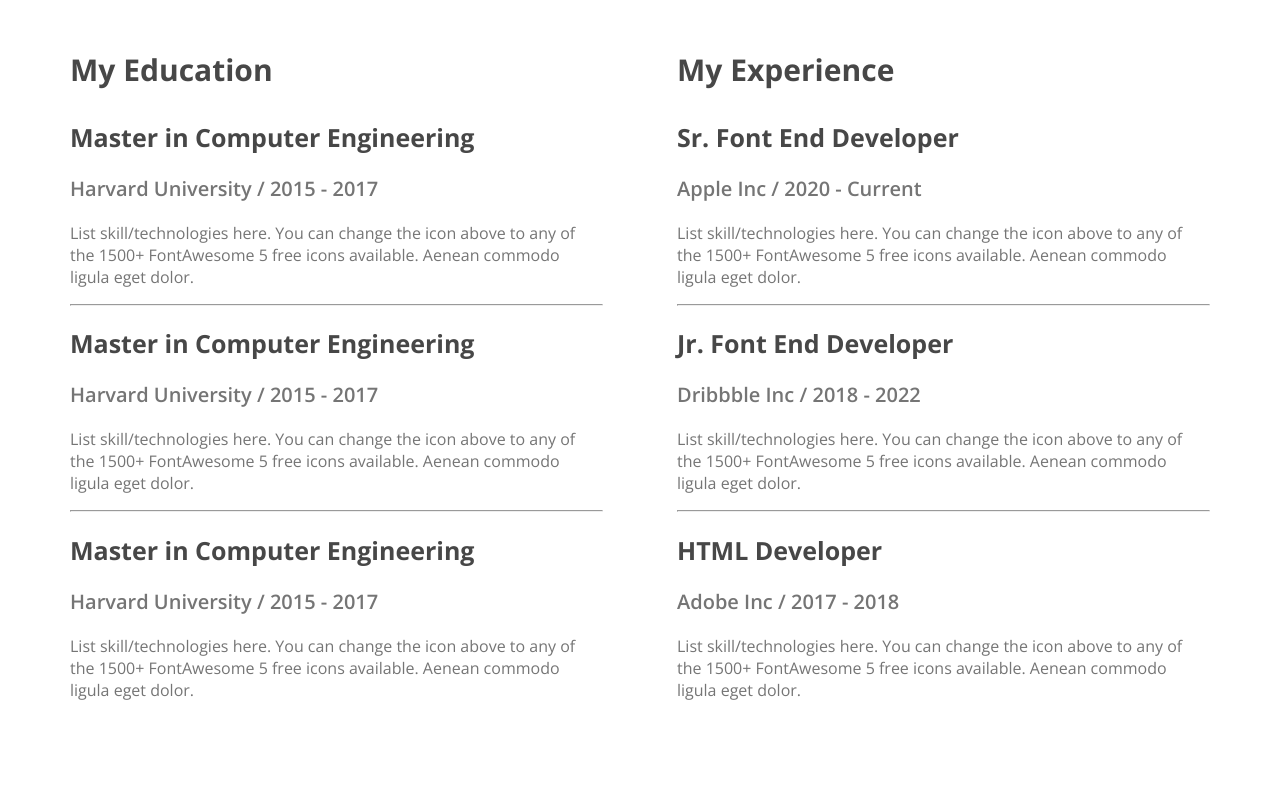
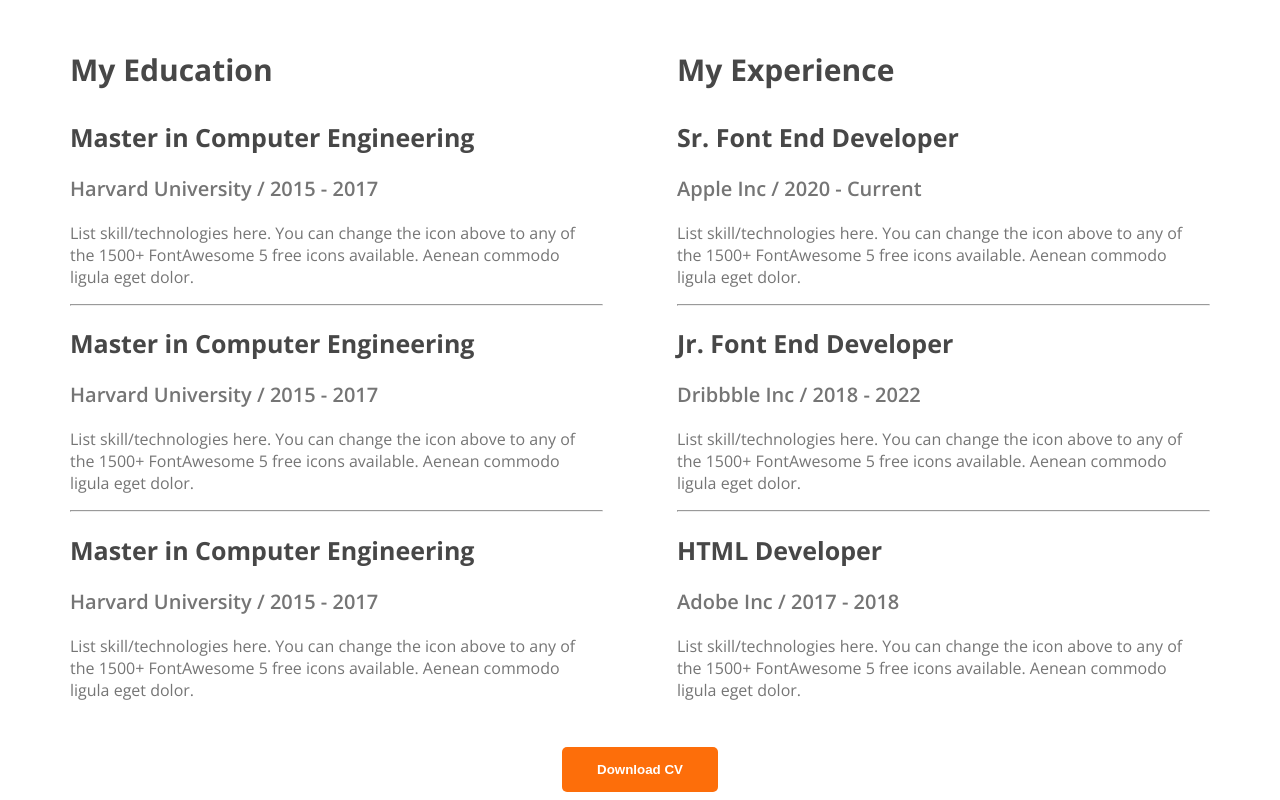
Before and after one commit to kawser2917/protfolio_practice, a plain HTML site: page index.html in a window 1280 px wide. Shown: the part 2426-3226 px from the top of the page. Before the commit the page ends 3151 px from the top, so only its background shows below. Drawn offline with nearby package versions, Linux system fonts and the light colour scheme.

```diff
--- a/index.html
+++ b/index.html
@@ -139,6 +139,9 @@
                 </div>
                </div>
             </div>
+            <div class="download-cv">
+                <button class="btn-primary">Download CV</button>
+            </div>
         </section>
     </main>
     <footer>
--- a/style/style.css
+++ b/style/style.css
@@ -194,5 +194,8 @@ main section {
     color: #757575;
     font-size: 16px;
     font-weight: 400;
-    border-color: 1px solid #D1D1D1;
 }
+.download-cv{
+    text-align: center;
+    margin-top: 30px;
+}
```
